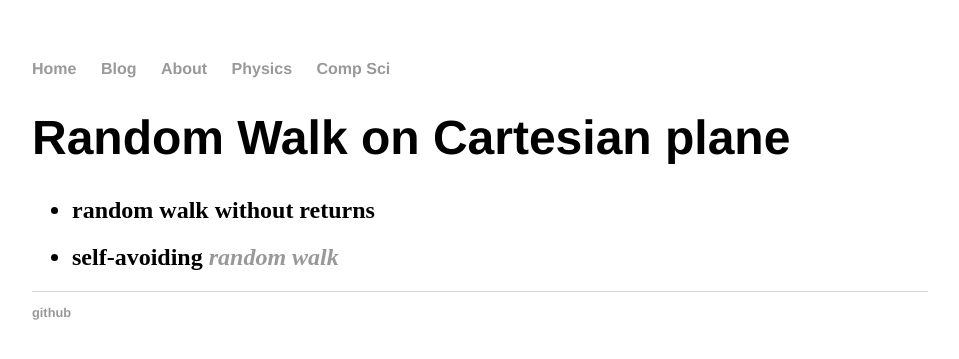
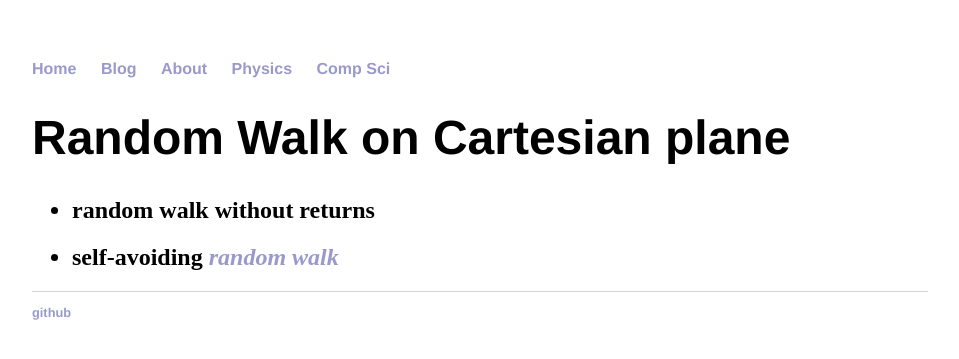
Before and after one commit to ormadf/ormadf.github.io, a Jekyll site: the page built from index.html, in a window 1280 px wide. Shown: the top 359 px of the page, without its empty margins (160-1119 px from the left). Built offline with Jekyll 4.4.1, drawn with Linux system fonts in a browser that asks for light colours.

Commit message:
Update main.css

```diff
--- a/css/main.css
+++ b/css/main.css
@@ -14,7 +14,7 @@ nav ul li, footer ul li {
 }
 a {
     text-decoration: none;
-    color: #999;
+    color: #99C;
 }
 a:hover {
     text-decoration: underline;
```
